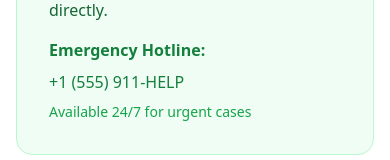
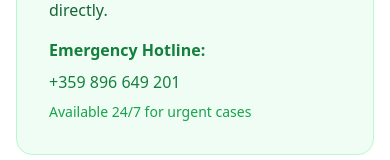
Before and after one commit to alexandarborisov/unban-solutions, a React (Vite) app: page /contact in a window 390 px wide. Shown: the part 2543-2703 px from the top of the page. Built offline with nearby package versions, Linux system fonts and the light colour scheme.

Commit message:
phone number fix

```diff
--- a/src/pages/Contact.tsx
+++ b/src/pages/Contact.tsx
@@ -325,7 +325,7 @@ export default function Contact() {
               </p>
               <div className="space-y-2">
                 <p className="text-green-700 font-semibold">Emergency Hotline:</p>
-                <p className="text-green-700">+1 (555) 911-HELP</p>
+                <p className="text-green-700">+359 896 649 201</p>
                 <p className="text-green-600 text-sm">Available 24/7 for urgent cases</p>
               </div>
             </div>
```
